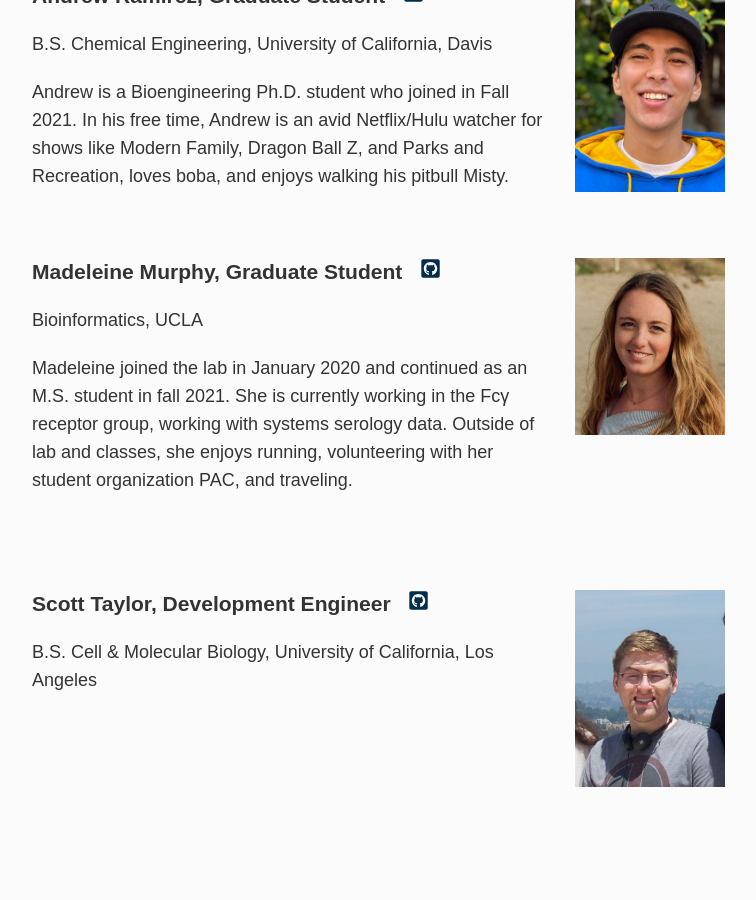
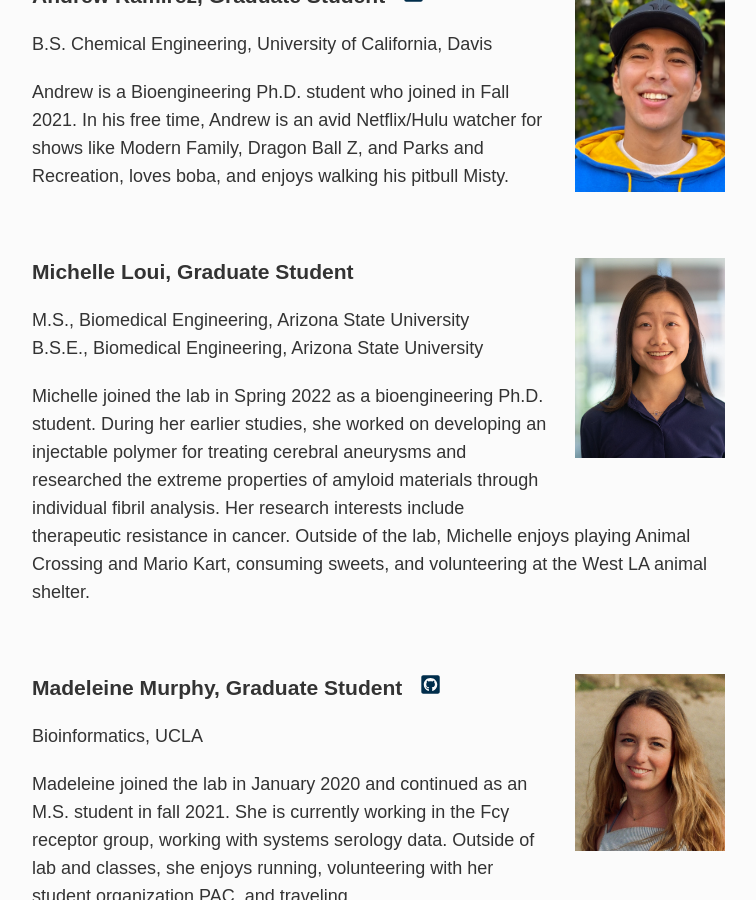
Before and after one commit to meyer-lab/asmlab.org, a Jekyll site: the page built from team/index.md, in a window 1280 px wide and 900 px high, scrolled down 3267 px. Shown: the whole window, without its empty margins (253-1009 px from the left). Built offline with Jekyll 4.4.1, drawn with Linux system fonts in a browser that asks for light colours; some web fonts are replaced.

Commit message:
Update index.md

```diff
--- a/team/index.md
+++ b/team/index.md
@@ -69,6 +69,15 @@ Jackson is a Ph.D. student who joined the lab during Fall 2020. He joins the lab
 B.S. Chemical Engineering, University of California, Davis
 
 Andrew is a Bioengineering Ph.D. student who joined in Fall 2021. In his free time, Andrew is an avid Netflix/Hulu watcher for shows like Modern Family, Dragon Ball Z, and Parks and Recreation, loves boba, and enjoys walking his pitbull Misty.
+
+<br />
+
+<div class="span_3 right"><img src="/public/photos/mloui.webp" width="150px" alt="Michelle's picture" /></div>
+### Michelle Loui, Graduate Student
+M.S., Biomedical Engineering, Arizona State University
+B.S.E., Biomedical Engineering, Arizona State University
+
+Michelle joined the lab in Spring 2022 as a bioengineering Ph.D. student. During her earlier studies, she worked on developing an injectable polymer for treating cerebral aneurysms and researched the extreme properties of amyloid materials through individual fibril analysis. Her research interests include therapeutic resistance in cancer. Outside of the lab, Michelle enjoys playing Animal Crossing and Mario Kart, consuming sweets, and volunteering at the West LA animal shelter.
 
 <br />
 
```
